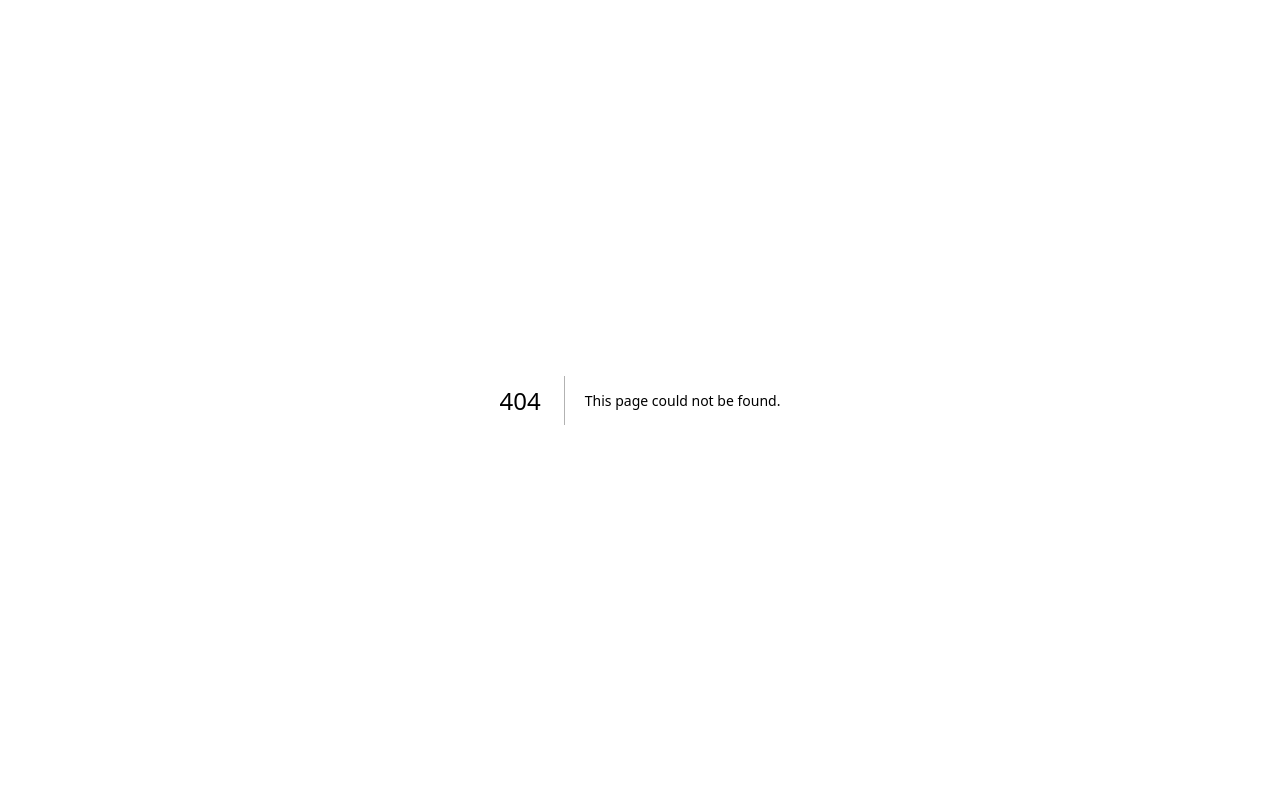
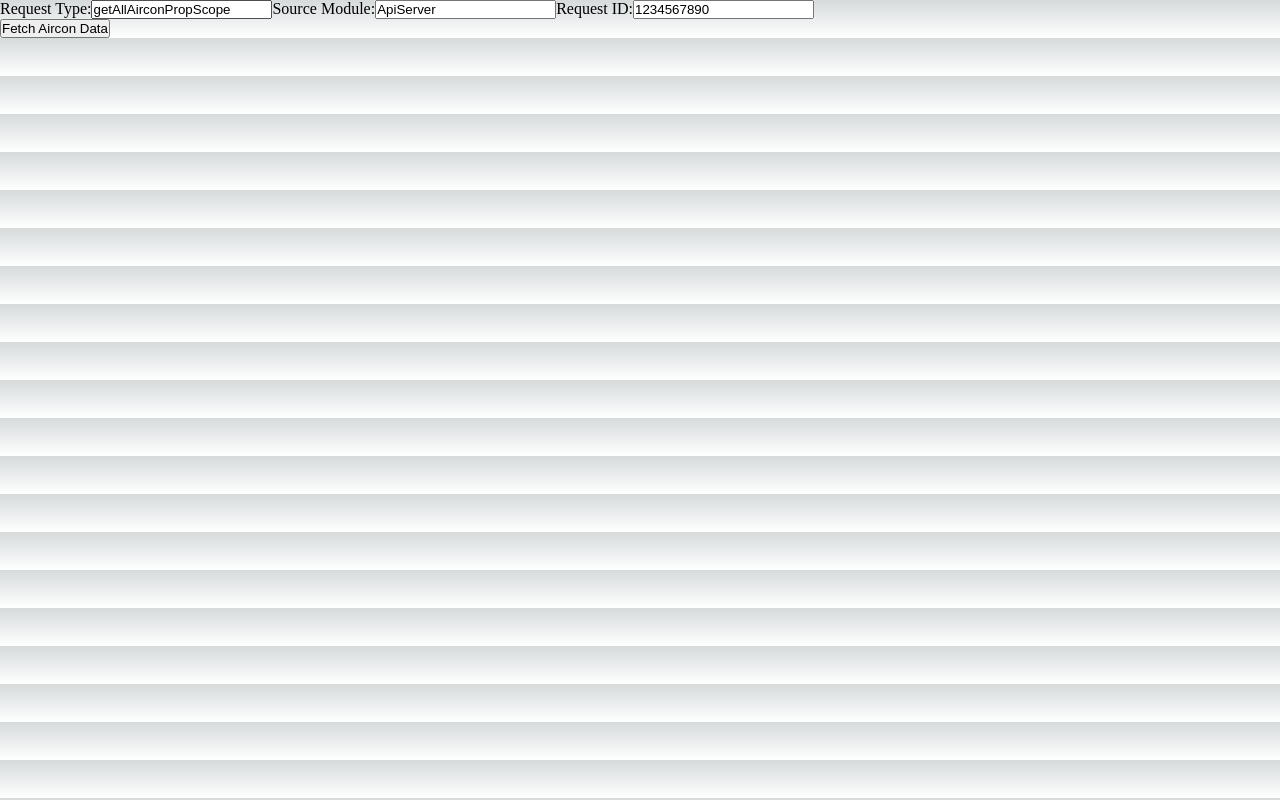
Before and after one commit to yasuhikasa/next.js-memo, a Next.js app: page /airconTest in a window 1280 px wide. Before the commit this address had no page. Built offline with nearby package versions, Linux system fonts and the light colour scheme.

Commit message:
エアコンのテスト画面

```diff
--- /dev/null
+++ b/src/pages/airconTest.tsx
@@ -0,0 +1,45 @@
+import React, { useState } from 'react';
+import axios from 'axios';
+
+const Home: React.FC = () => {
+  const [requestType, setRequestType] = useState<string>('getAllAirconPropScope');
+  const [sourceModule, setSourceModule] = useState<string>('ApiServer');
+  const [requestId, setRequestId] = useState<number>(1234567890);
+
+  const fetchData = async () => {
+    const requestBody = {
+      request_type: requestType,
+      source_module: sourceModule,
+      request_id: requestId
+    };
+
+    try {
+      const res = await axios.post('/api/airConditioner/properties/def', requestBody);
+      console.log(res.data);
+    } catch (error) {
+      console.error(error);
+    }
+  };
+
+  return (
+    <div>
+      <form>
+        <label>
+          Request Type:
+          <input type="text" value={requestType} onChange={(e) => setRequestType(e.target.value)} />
+        </label>
+        <label>
+          Source Module:
+          <input type="text" value={sourceModule} onChange={(e) => setSourceModule(e.target.value)} />
+        </label>
+        <label>
+          Request ID:
+          <input type="number" value={requestId} onChange={(e) => setRequestId(Number(e.target.value))} />
+        </label>
+      </form>
+      <button onClick={fetchData}>Fetch Aircon Data</button>
+    </div>
+  );
+}
+
+export default Home;
```
